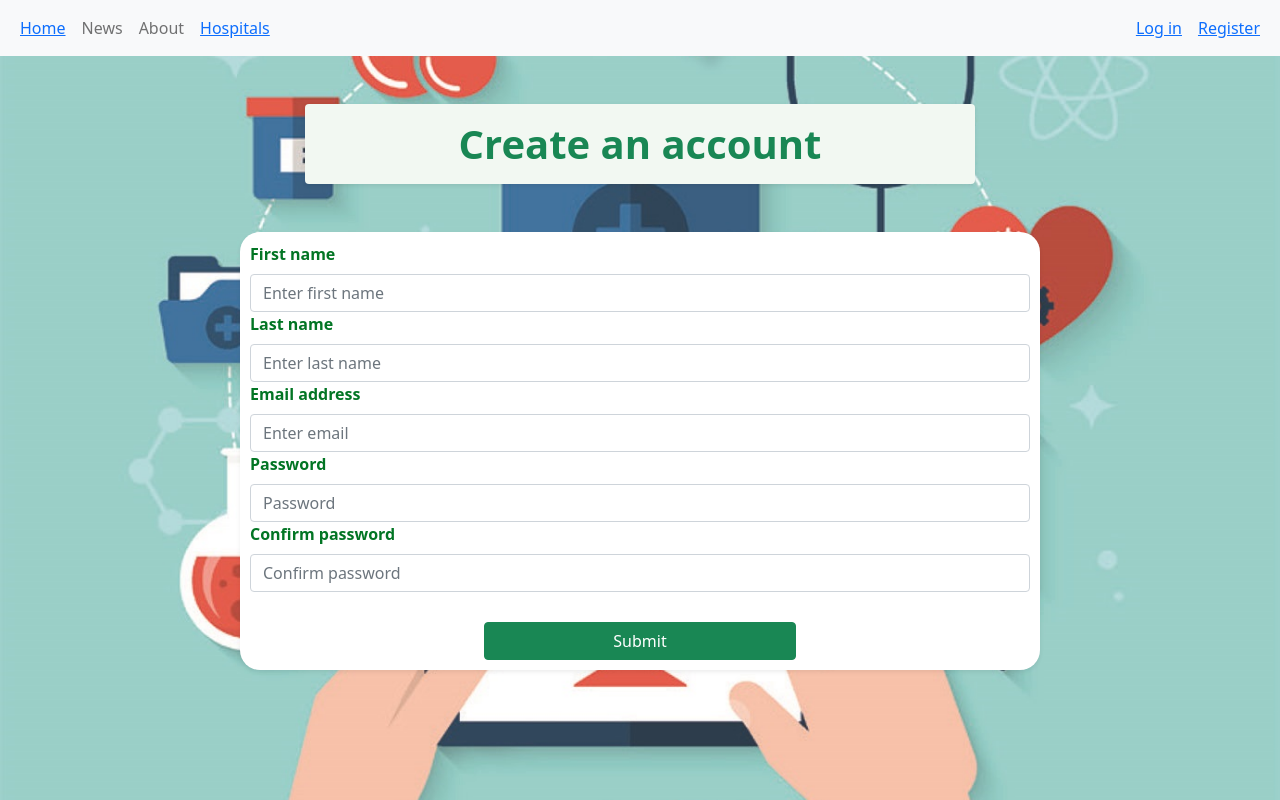
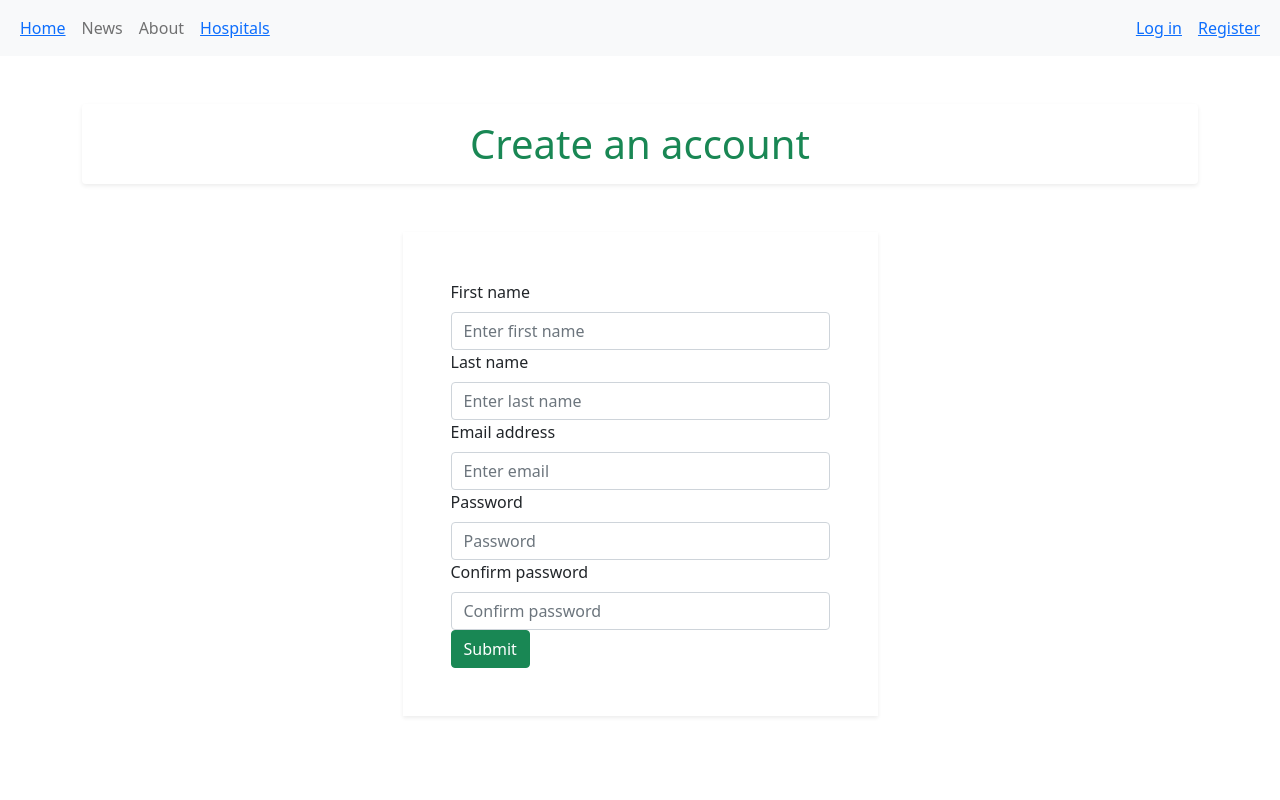
Before and after one commit to IvanaDragneva/EmergencyAccommodation, a React (Create React App) app in the folder project/: page /registration in a window 1280 px wide. Built offline with nearby package versions, Linux system fonts and the light colour scheme.

Commit message:
css problems still not solved

```diff
--- a/project/package.json
+++ b/project/package.json
@@ -19,6 +19,7 @@
     "react-dom": "^17.0.2",
     "react-router-dom": "^6.2.1",
     "react-scripts": "4.0.3",
+    "styled-components": "^5.3.3",
     "web-vitals": "^1.0.1"
   },
   "scripts": {
--- a/project/src/App.js
+++ b/project/src/App.js
@@ -7,18 +7,18 @@ import WelcomePage from './components/Welcome-page';
 import Hospitals from './components/Hospitals';
 import {BrowserRouter as Router, Routes, Route} from 'react-router-dom';
 
-import './App.css';
+//import './App.css';
 
 
-const RouterApp = () => {
-  let routes = useRoutes([
-  //{ path: "/", element: <WelcomePageNotRegistered /> },
-  //{ path: "/welcome-page-registered", element: <WelcomePage /> },
-    { path: "/login", element: <Login /> },
-    { path: "/registration", element: <Registration /> },
-  ]);
-  return routes;
-};
+// const RouterApp = () => {
+//   let routes = useRoutes([
+//   //{ path: "/", element: <WelcomePageNotRegistered /> },
+//   //{ path: "/welcome-page-registered", element: <WelcomePage /> },
+//     { path: "/login", element: <Login /> },
+//     { path: "/registration", element: <Registration /> },
+//   ]);
+//   return routes;
+// };
 function App() {
   return (
     <div className="App">
--- a/project/src/components/Registration.js
+++ b/project/src/components/Registration.js
@@ -1,6 +1,6 @@
 import React, {useState} from 'react'
 import { Container, Row,Col, Form, Button} from 'react-bootstrap'
-import './Registration.css'
+// import './Registration.css'
 import axios from 'axios'
 import validation from './registerValidation'
 import { Navigate } from 'react-router-dom'
--- a/project/src/components/Welcome-page.js
+++ b/project/src/components/Welcome-page.js
@@ -1,14 +1,16 @@
-import './Welcome-page.css';
+import styles from  './Welcome-page.module.css';
 import React, {Component} from 'react';
+import ReactDOM from 'react-dom';
+import backgroundImg from "../pictures/main-page.png";
 import {Container, Navbar, Nav} from "react-bootstrap";
 import Login from './Login';
 import Registration from './Registration';
-import { Link } from "react-router-dom"
+import { Link } from "react-router-dom";
 
 class WelcomePage extends Component {
     render() {
         return (
-            <div>
+            <div className={styles.apply}>
                 <Navbar bg="light" expand="lg">
                     <Container fluid>
                         <Navbar.Toggle aria-controls="navbarScroll" />
--- a/project/src/components/Welcome-page.css
+++ b/project/src/components/Welcome-page.module.css
@@ -1,4 +1,4 @@
-body {
+.apply {
     background: url("../pictures/main-page.png") no-repeat center center fixed;
     -webkit-background-size: cover;
     -moz-background-size: cover;
--- a/project/src/components/hospitals/Tokuda.js
+++ b/project/src/components/hospitals/Tokuda.js
@@ -1,6 +1,6 @@
 import React, { useState} from 'react';
 import {Button, Modal, Container, Row, Col, Form} from "react-bootstrap";
-import './Tokuda.css'
+// import './Tokuda.css'
 //import Questionnaire from '../../containers/Questionnaire';
 import picture from '../../pictures/tokuda.png'
 import Image from 'react-bootstrap/Image'
--- a/project/src/containers/Questionnaire.js
+++ b/project/src/containers/Questionnaire.js
@@ -1,6 +1,6 @@
 import React,  {useState} from 'react';
 import { Container, Row,Col, Form, Button} from 'react-bootstrap'
-import './Questionnaire.css'
+// import './Questionnaire.css'
 
 const Questionnaire = () => {
   const [firstName, setFirstName] = useState("");
--- a/project/src/index.css
+++ b/project/src/index.css
@@ -1,4 +1,4 @@
-body {
+/* body {
   margin: 0;
   font-family: -apple-system, BlinkMacSystemFont, 'Segoe UI', 'Roboto', 'Oxygen',
     'Ubuntu', 'Cantarell', 'Fira Sans', 'Droid Sans', 'Helvetica Neue',
@@ -10,4 +10,4 @@ body {
 code {
   font-family: source-code-pro, Menlo, Monaco, Consolas, 'Courier New',
     monospace;
-}
+} */
```
Also changed, not shown: 1 other file (tests, documents, lock files or other folders).
